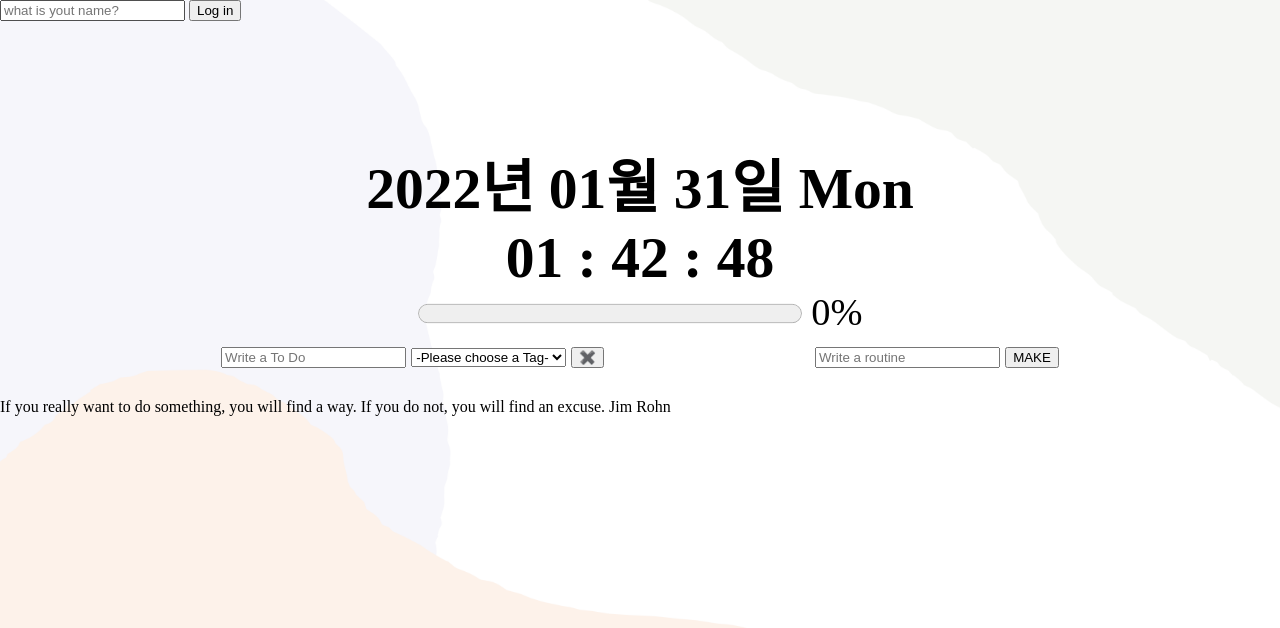
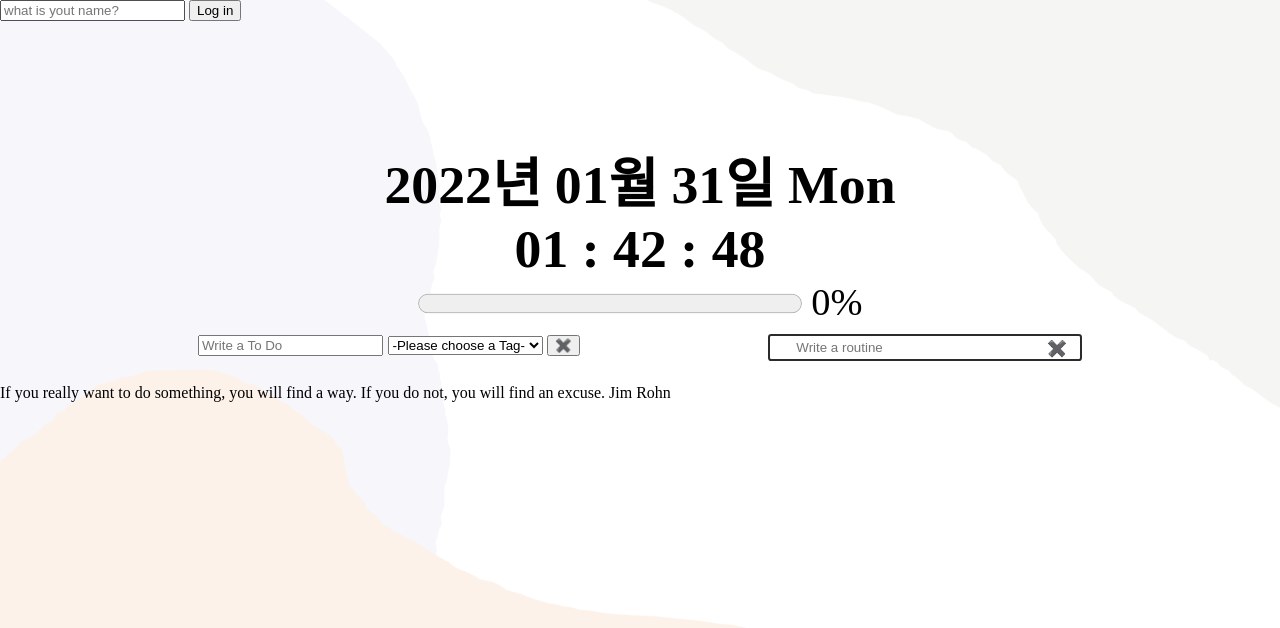
Before and after one commit to yejinleee/MyWindow, a web app: file index.html in a window 1280 px wide. Shown: the top 628 px of the page. Run offline with its HTML, style and script files only (its server is not run), Linux system fonts and the light colour scheme.

Commit message:
design ...tracker

```diff
--- a/css/style.css
+++ b/css/style.css
@@ -5,7 +5,7 @@ body{
   margin:0;
   position: sticky;
   top:0;
-  background-color: white;
+  background-color: rgba(255, 255, 255, 0.39);
   font-size:20px;
   padding-left:40px;
 }
@@ -49,7 +49,7 @@ body{
   display: flex;
   align-items: center;
   flex-direction: column;
-  font-size: 3vw;
+  font-size: 2.8vw;
   padding-top:15vh;
 }
 
@@ -63,7 +63,7 @@ section{
   display: flex;
   justify-content: space-evenly;
   margin:10px;
-  font-size: 1.6vw;
+  font-size: 1.4vw;
 }
 @media (max-width:770px){
   section{
@@ -82,6 +82,30 @@ section{
 .todoButton:active{
   opacity: 40%;
 }
+
+
+
+/*트래커*/
+.form_field{
+  position:relative;
+  margin-bottom: 4px;
+}
+.form_field input{
+  border-radius: 0.25em;
+  border-style: solid;
+  border-color: #2b2b2b;
+  border-width: 2px;
+  padding: 0.3em 8em 0.3em 2em;
+}
+.form_field button{
+  all:unset;
+  position: absolute;
+  top: 50%;
+  transform: translateY(-50%);
+  right:15px;
+  font-size: 1rem;
+
+}
 .routine_div{
   display: grid;
   grid-template-columns: auto 210px auto;
--- a/index.html
+++ b/index.html
@@ -58,8 +58,10 @@
 
         <div class="div_tracker">
           <form id="routineForm">
-            <input type="text" required maxlength="15" placeholder="Write a routine" />
-             <button >MAKE</button>
+            <div class="form_field">
+              <input type="text" required maxlength="15" placeholder="Write a routine" />
+              <button >✖️</button>
+            </div>
           </form>
         </div>
       </section>
--- a/style.css
+++ /dev/null
@@ -1,6 +0,0 @@
-.active{
-  color:tomato;
-}
-.hidden{
-  display: none;
-}
```
